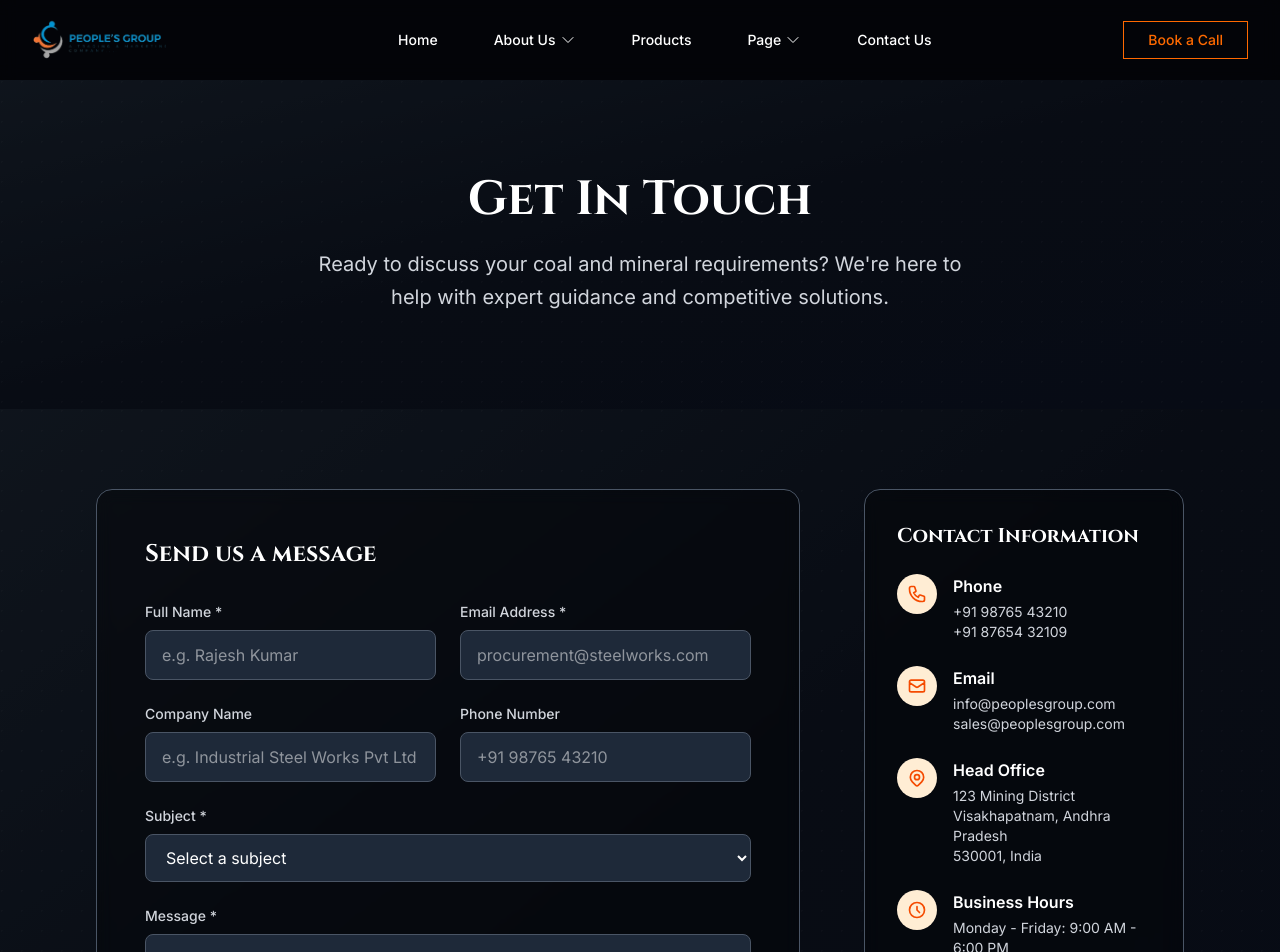
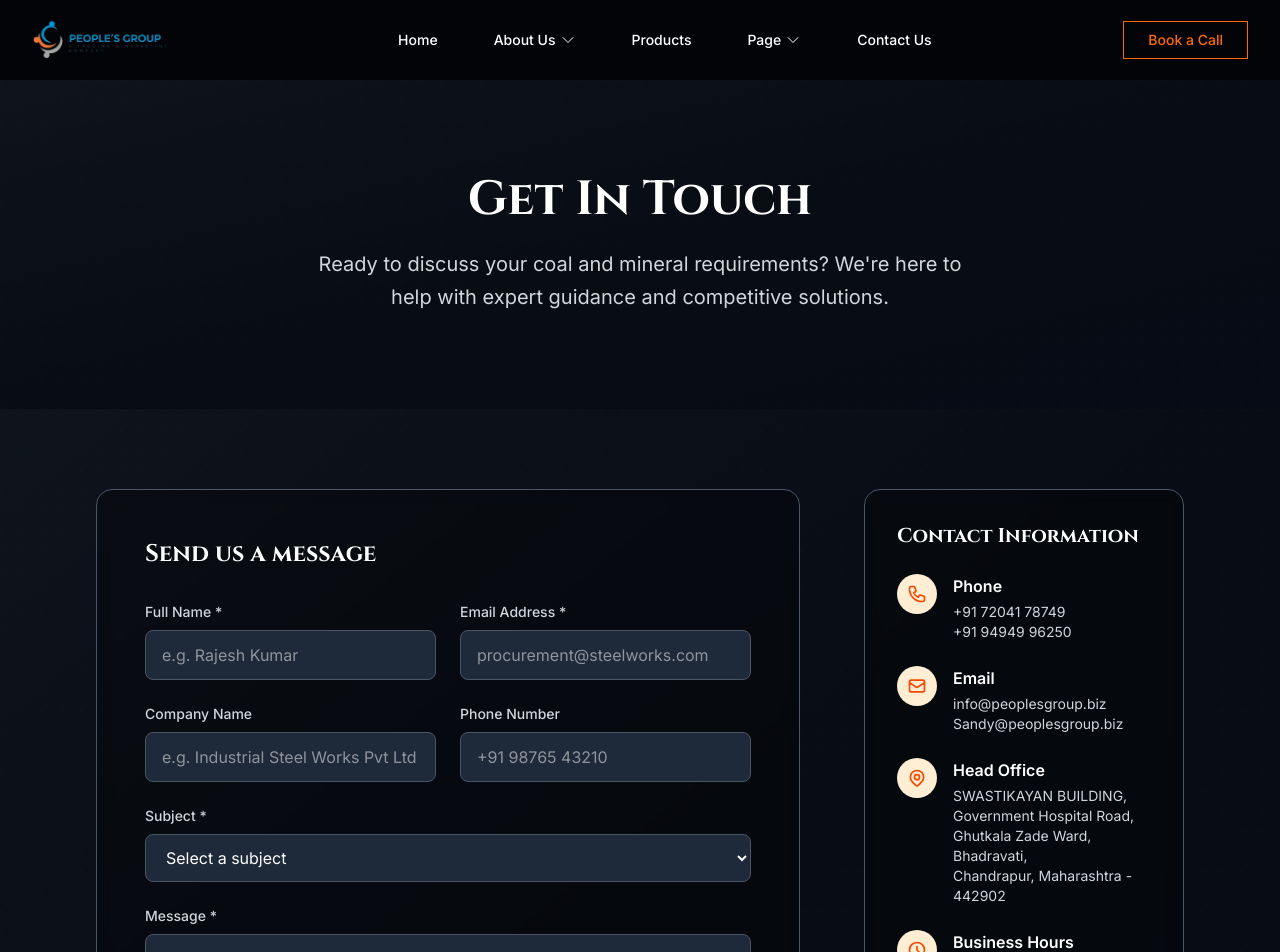
Before and after one commit to gourabsen21s/PeoplesGroup-client-project, a Next.js app: page /contact in a window 1280 px wide. Shown: the top 952 px of the page. Built offline with nearby package versions, Linux system fonts and the light colour scheme.

Commit message:
Fixed Details

```diff
--- a/src/app/contact/page.tsx
+++ b/src/app/contact/page.tsx
@@ -233,8 +233,8 @@ function ContactForm() {
                         </div>
                         <div>
                           <h4 className="font-semibold text-white mb-1">Phone</h4>
-                          <p className="text-gray-300 text-sm">+91 98765 43210</p>
-                          <p className="text-gray-300 text-sm">+91 87654 32109</p>
+                          <p className="text-gray-300 text-sm">+91 72041 78749</p>
+                          <p className="text-gray-300 text-sm">+91 94949 96250</p>
                         </div>
                       </div>
 
@@ -246,8 +246,8 @@ function ContactForm() {
                         </div>
                         <div>
                           <h4 className="font-semibold text-white mb-1">Email</h4>
-                          <p className="text-gray-300 text-sm">info@peoplesgroup.com</p>
-                          <p className="text-gray-300 text-sm">sales@peoplesgroup.com</p>
+                          <p className="text-gray-300 text-sm">info@peoplesgroup.biz</p>
+                          <p className="text-gray-300 text-sm">Sandy@peoplesgroup.biz</p>
                         </div>
                       </div>
 
@@ -261,9 +261,10 @@ function ContactForm() {
                         <div>
                           <h4 className="font-semibold text-white mb-1">Head Office</h4>
                           <p className="text-gray-300 text-sm">
-                            123 Mining District<br />
-                            Visakhapatnam, Andhra Pradesh<br />
-                            530001, India
+                            SWASTIKAYAN BUILDING,<br />
+                            Government Hospital Road,<br />
+                            Ghutkala Zade Ward, Bhadravati,<br />
+                            Chandrapur, Maharashtra - 442902
                           </p>
                         </div>
                       </div>
@@ -341,7 +342,7 @@ function ContactForm() {
               </p>
               <div className="flex flex-col sm:flex-row gap-4 justify-center">
                 <a
-                  href="tel:+919876543210"
+                  href="tel:+917204178749"
                   className="inline-flex items-center justify-center bg-orange-500 hover:bg-orange-600 text-white px-8 py-4 rounded-lg font-semibold transition-all duration-200 transform hover:scale-105"
                 >
                   <svg className="w-5 h-5 mr-2" fill="none" stroke="currentColor" viewBox="0 0 24 24">
@@ -350,7 +351,7 @@ function ContactForm() {
                   Call Us Now
                 </a>
                 <a
-                  href="mailto:info@peoplesgroup.com"
+                  href="mailto:info@peoplesgroup.biz"
                   className="inline-flex items-center justify-center border-2 border-white text-white hover:bg-white hover:text-gray-900 px-8 py-4 rounded-lg font-semibold transition-all duration-200"
                 >
                   <svg className="w-5 h-5 mr-2" fill="none" stroke="currentColor" viewBox="0 0 24 24">
```
